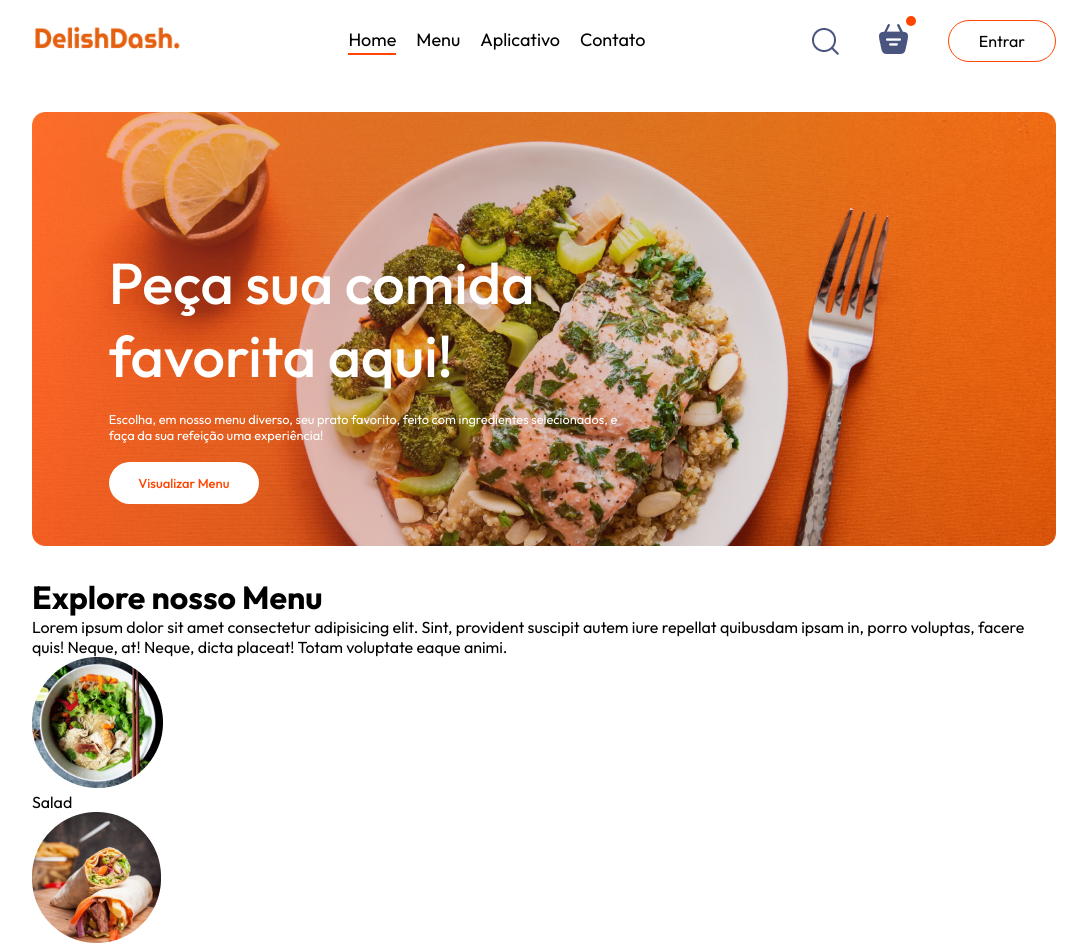
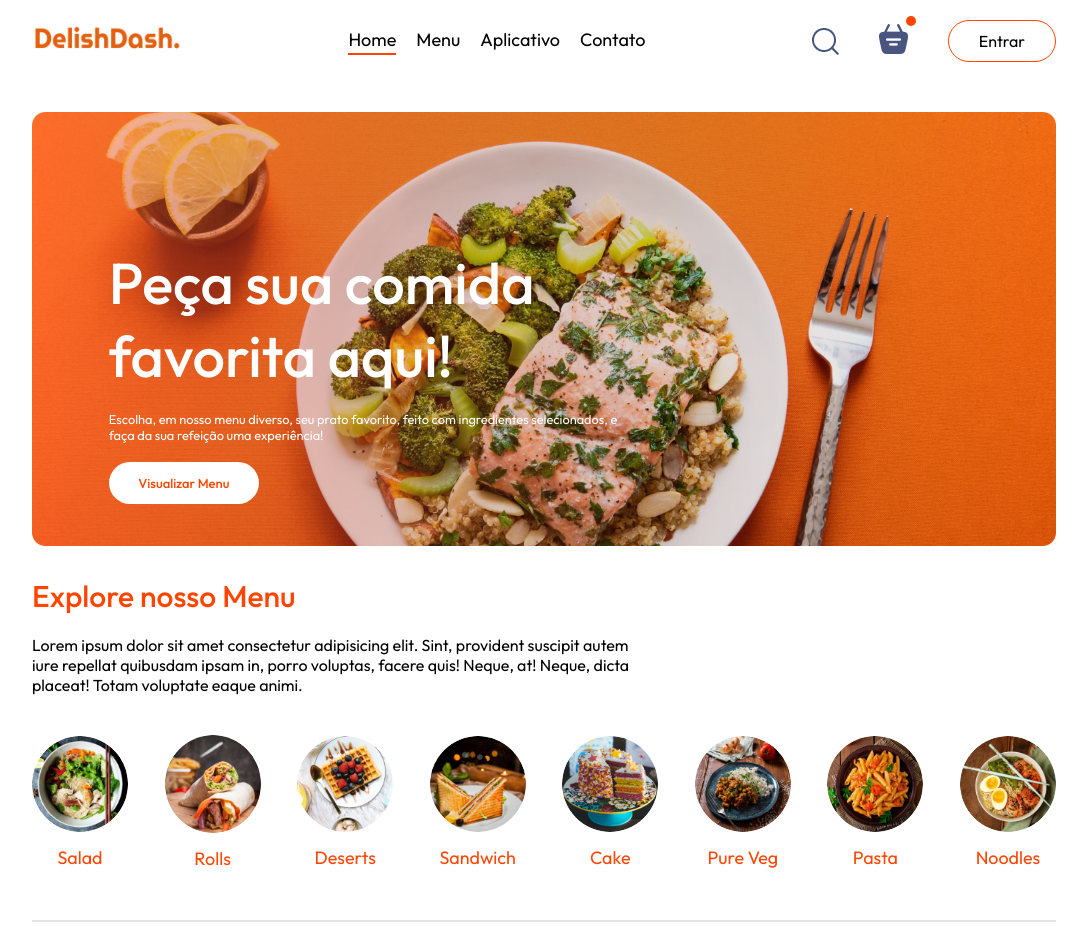
Before and after one commit to JacqueADev/food-delivery-website, a React (Vite) app in the folder frontend-food-delivery/: page / in a window 1280 px wide. Shown: the top 949 px of the page, without its empty margins (96-1183 px from the left). Built offline with nearby package versions, Linux system fonts and the light colour scheme.

Commit message:
Definição do estilo do explore menu

```diff
--- a/frontend-food-delivery/src/components/ExploreMenu/ExploreMenu.css
+++ b/frontend-food-delivery/src/components/ExploreMenu/ExploreMenu.css
@@ -0,0 +1,62 @@
+.explore-menu{
+    display: flex;
+    flex-direction: column;
+    gap: 20px;
+}
+
+.explore-menu h1{
+    color: orangered;
+    font-size: 30px;
+    font-weight: 500;
+
+}
+
+.explore-menu-text{
+    max-width: 60%;
+    color: #000000;
+}
+
+.explore-menu-list{
+    display: flex;
+    justify-content: space-between;
+    align-items: center;
+    gap: 30px;
+    text-align: center;
+    margin: 20px 0px;
+    overflow-x: scroll;
+}
+
+.explore-menu-list::-webkit-scrollbar{
+    display: none;
+
+}
+
+.explore-menu-list-item img{
+    width: 7.5vw;
+    min-width: 80px;
+    cursor: pointer;
+    border-radius: 50%;
+    transition: 0.2s;
+
+
+}
+
+.explore-menu-list-item p{
+    margin-top: 10px;
+    color: orangered;
+    font-size: max(1.4vw, 16px);
+    cursor: pointer;
+}
+
+.explore-menu hr{
+    margin: 10px 0px;
+    height: 2px;
+    background-color: #e2e2e2;
+    border: none;
+}
+
+.explore-menu-list-item .active{
+    border: 4px solid orangered;
+    padding: 2px;
+
+}
--- a/frontend-food-delivery/src/components/ExploreMenu/ExploreMenu.jsx
+++ b/frontend-food-delivery/src/components/ExploreMenu/ExploreMenu.jsx
@@ -2,7 +2,7 @@
 import "./ExploreMenu.css";
 import { menu_list } from "../../assets/assets";
 
-const ExploreMenu = () => {
+const ExploreMenu = ({category,setCategory}) => {
   return(
   <div className="explore-menu" id="explore-menu">
     <h1>Explore nosso Menu</h1>
@@ -10,14 +10,15 @@
     <div className="explore-menu-list">
         {menu_list.map((item, index) => {
             return(
-                <div key={index} className="explore-menu-list-item">
-                    <img src={item.menu_image} alt="" />
+                <div onClick={()=>setCategory(prev=>prev===item.menu_name?"All":item.menu_name)} key={index} className="explore-menu-list-item">
+                    <img className={category===item.menu_name?"active":""} src={item.menu_image} alt="" />
                     <p>{item.menu_name}</p>
 
                 </div>
             )
         })}
     </div>
+    <hr />
   </div>
   );
 };
--- a/frontend-food-delivery/src/pages/Home/Home.jsx
+++ b/frontend-food-delivery/src/pages/Home/Home.jsx
@@ -1,15 +1,18 @@
-import React from "react";
+import React, { useState } from "react";
 import "./Home.css";
 import Header from "../../components/Header/Header";
 import ExploreMenu from "../../components/ExploreMenu/ExploreMenu";
 
 const Home = () => {
+  const [category, setCategory] = useState("All");
   return(
   <div>
     <Header />
-    <ExploreMenu />
+    <ExploreMenu  category={category} setCategory={setCategory}/>
   </div>
   );
 };
 
 export default Home;
+
+/*parei em 1:03:04*/
```
